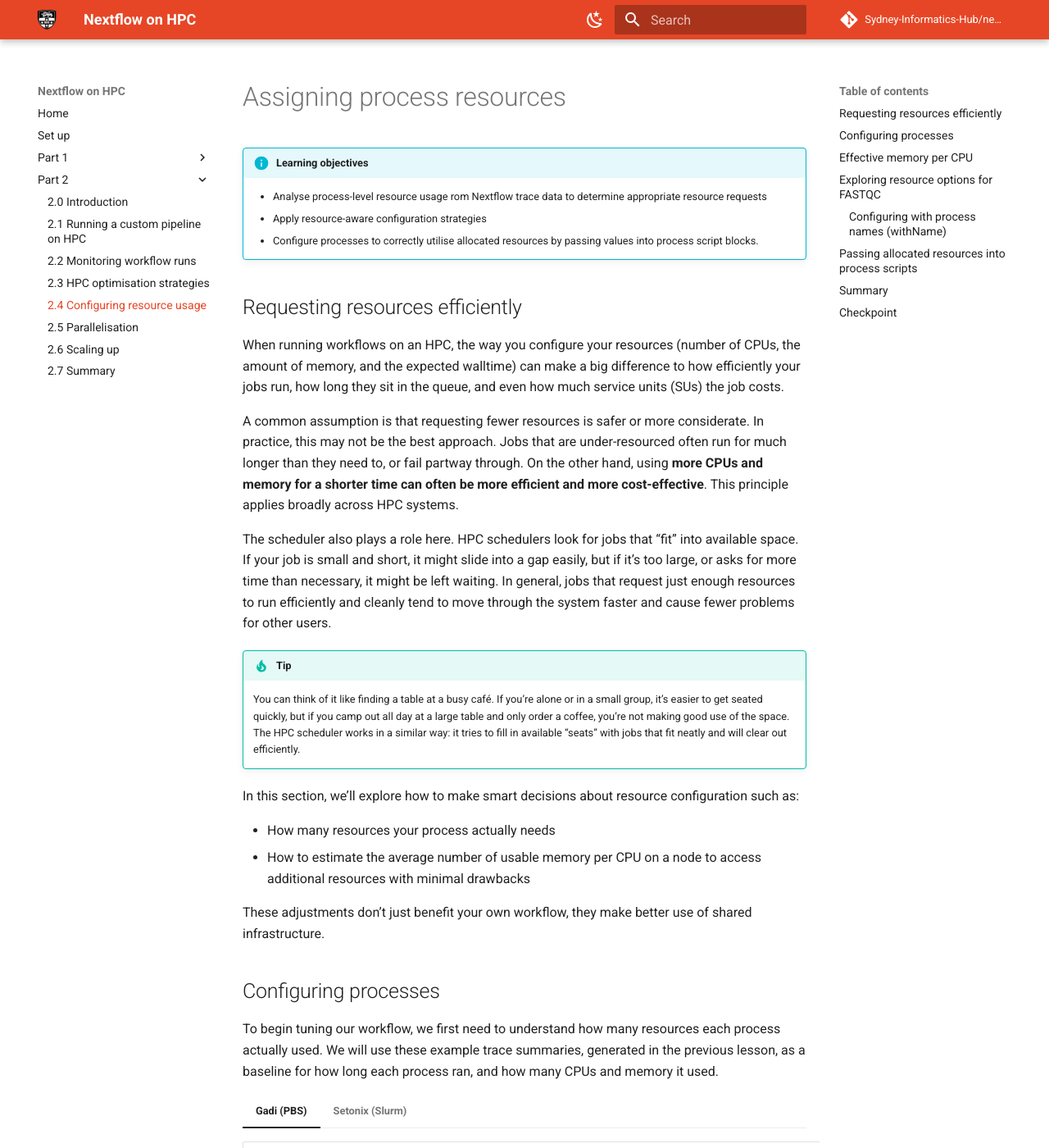
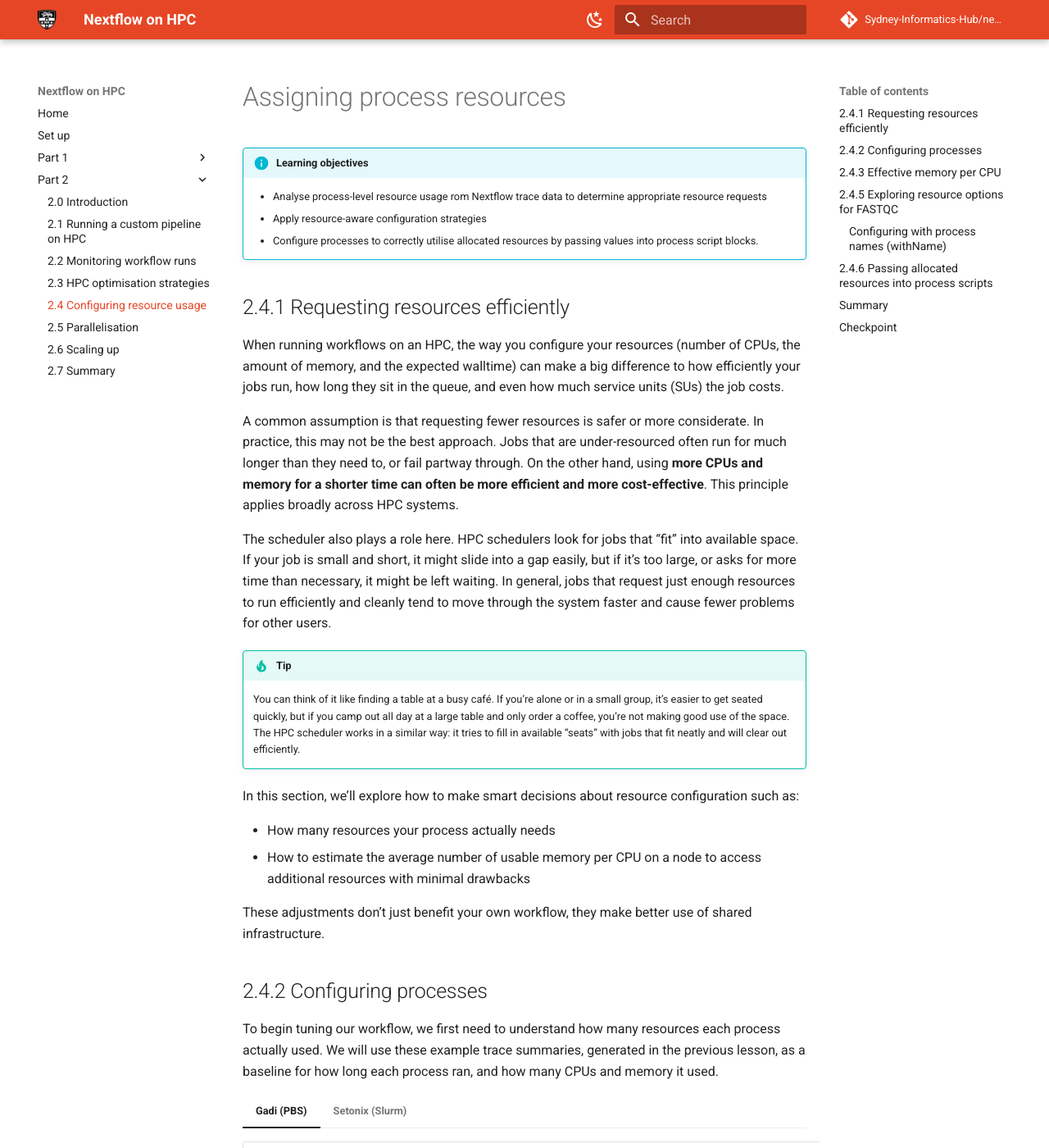
Before and after one commit to Sydney-Informatics-Hub/nextflow-hpc-workshop, an MkDocs documentation site: the page built from docs/part2/24_resourcing.md, in a window 1280 px wide and 1400 px high. Shown: the whole window at 82% size. Built offline with MkDocs 1.6.1 and Material for MkDocs 9.7.7, drawn with Linux system fonts in a browser that asks for light colours; comment, search, counter and statistics services are not loaded; some of the changed text lies outside the part shown.

```diff
--- a/docs/part2/24_resourcing.md
+++ b/docs/part2/24_resourcing.md
@@ -6,7 +6,7 @@
     - Apply resource-aware configuration strategies
     - Configure processes to correctly utilise allocated resources by passing values into process script blocks.
 
-## Requesting resources efficiently
+## 2.4.1 Requesting resources efficiently
 
 When running workflows on an HPC, the way you configure your resources (number of CPUs, the amount of memory, and the expected walltime) can make a big difference to how efficiently your jobs run, how long they sit in the queue, and even how much service units (SUs) the job costs.
 
@@ -26,7 +26,7 @@ In this section, we’ll explore how to make smart decisions about resource conf
 
 These adjustments don’t just benefit your own workflow, they make better use of shared infrastructure.
 
-## Configuring processes
+## 2.4.2 Configuring processes
 
 To begin tuning our workflow, we first need to understand how many resources each process actually used. We will use these example trace summaries, generated in the previous lesson, as a baseline for how long each process ran, and how many CPUs and memory it used.
 
@@ -56,7 +56,7 @@ While we could configure each process to match these values, we’re instead goi
 
 This approach lets us make the most of the available resources - sometimes even getting "extra" memory at no additional cost and still remain scheduled quickly.
 
-## Effective memory per CPU
+## 2.4.3 Effective memory per CPU
 
 Recall that this is the configuration we used in Part 2.1 to get the pipeline running on the respective HPC systems:
 
@@ -89,7 +89,7 @@ Most HPC systems allocate jobs to nodes based on both CPU and memory requests, w
 
 This means there is an **average amount of memory per CPU** - this becomes an important consideration for optimising resource requests for your Nextflow processes.
 
-## Exploring resource options for FASTQC
+## 2.4.5 Exploring resource options for FASTQC
 
 Based on the Part 1 discussion on the optimal number of `FASTQC` threads, we will give `FASTQC` two CPUs to process each of the paired-end reads (R1, R2). According to the trace file, it does not require much memory, so the limiting resource here is CPU.
 
@@ -277,7 +277,7 @@ Review the new trace file. What has changed? What happened to our FASTQC process
         | STATS (1)                  | COMPLETED | 0    | 14.5s    | 0ms      | 1     | 132.7%     | 2 GB   | 0.0% | 2 MB     |
         | MULTIQC                    | COMPLETED | 0    | 19.9s    | 4.6s     | 1     | 76.1%      | 2 GB   | 0.0% | 98.3 MB  |
 
-## Passing allocated resources into process scripts
+## 2.4.6 Passing allocated resources into process scripts
 
 Nextflow allows you to request specific resources for each process (like CPU and memory), but this doesn’t automatically tell the tool inside the process to use those resources. Some bioinformatics tools require you to explicitly specify how much memory or how many threads to use inside the script block. If this is not provided, it often uses a (suboptimal) default.
 
```
